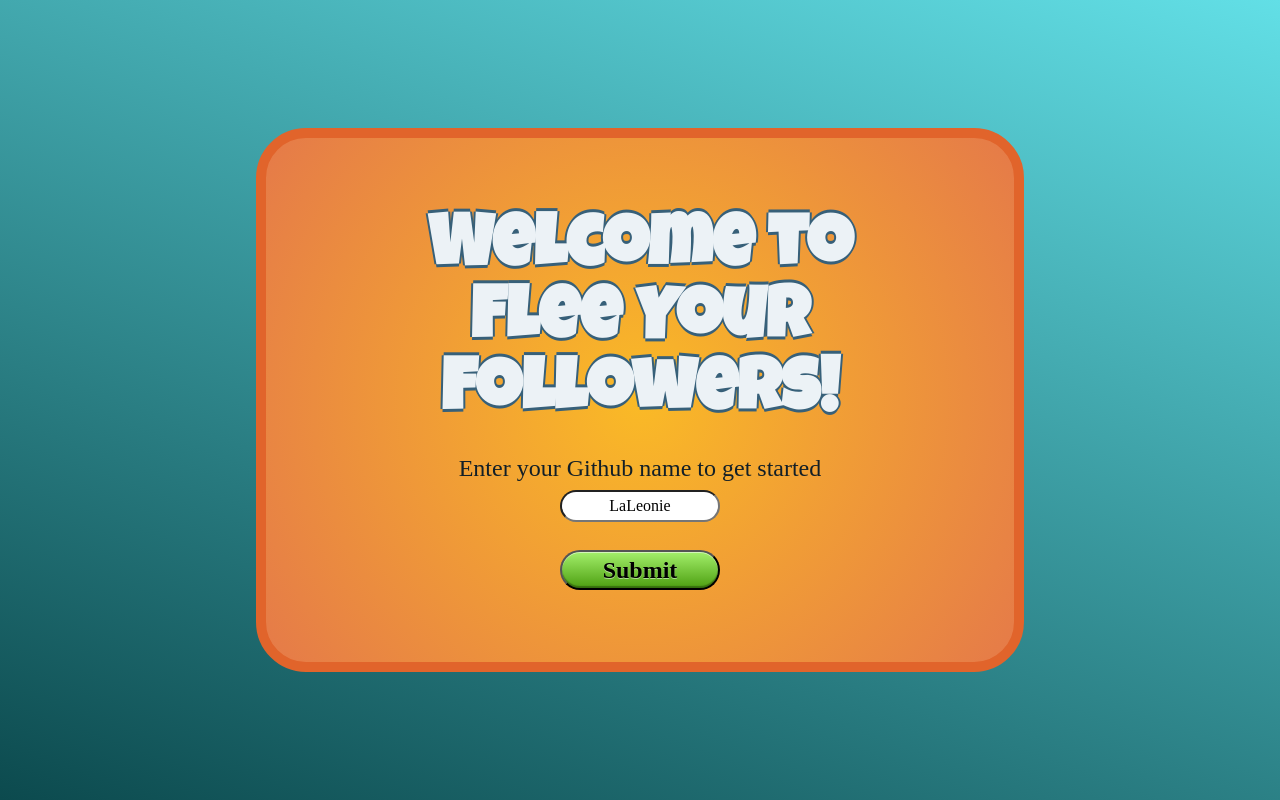
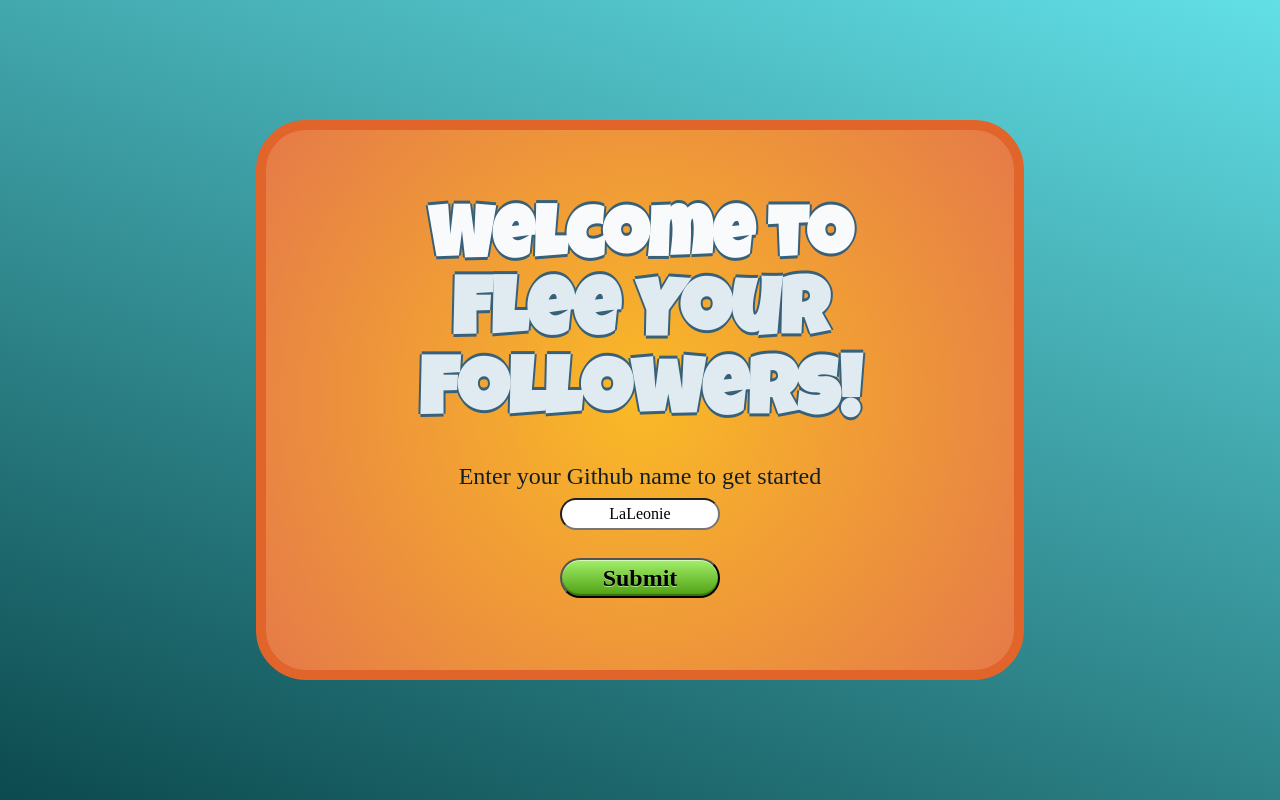
Before and after one commit to fac-17/leonie-jan-app, a React (Create React App) app: page / in a window 1280 px wide. Built offline with nearby package versions, Linux system fonts and the light colour scheme; a web font is replaced by a local one.

Commit message:
Adds variables.js to extract strings into variables

```diff
--- a/src/App.css
+++ b/src/App.css
@@ -16,7 +16,7 @@
   display: flex;
   justify-content: center;
   align-content: center;
-  height: 100vh;
+  min-height: 100vh;
   background-image: linear-gradient(-160deg, #62dfe6, #0c4a4e);
 }
 
@@ -75,3 +75,8 @@
 p {
   font-size: 1.5rem;
 }
+
+.game-name {
+  font-size: 5rem;
+  color: #e0eaf1;
+}
--- a/src/App.js
+++ b/src/App.js
@@ -5,12 +5,17 @@
 import fetchFollowers from "./utils/fetchFollowers";
 import GamePage from "./components/GamePage";
 import FinalPage from "./components/FinalPage";
+import {
+  LandingPageString,
+  GamePageString,
+  FinalPageString
+} from "./utils/variables";
 
 function App() {
   const [name, setName] = React.useState("");
   const [githubObject, setGithubObject] = React.useState(null);
   const [followersData, setFollowersData] = React.useState(null);
-  const [page, setPage] = React.useState("LandingPage");
+  const [page, setPage] = React.useState(LandingPageString);
   const [score, setScore] = React.useState(0);
   const [killer, setKiller] = React.useState("");
 
@@ -32,14 +37,14 @@
 
   return (
     <div className="App">
-      {page === "LandingPage" && (
+      {page === LandingPageString && (
         <LandingPage
           setName={setName}
           githubObject={githubObject}
           setPage={setPage}
         />
       )}
-      {page === "GamePage" && (
+      {page === GamePageString && (
         <GamePage
           setPage={setPage}
           githubObject={githubObject}
@@ -50,7 +55,7 @@
           name={name}
         />
       )}
-      {page === "FinalPage" && (
+      {page === FinalPageString && (
         <FinalPage
           setPage={setPage}
           score={score}
--- a/src/components/FinalPage.js
+++ b/src/components/FinalPage.js
@@ -10,7 +10,9 @@
   }, [score, killer, name]);
   return (
     <main className="FinalPage">
-      <h1>Game Over {name}</h1>
+      <h1>
+        Game Over <span className="game-name">{name}</span>
+      </h1>
       <h2 className="subheader">Your score is: {score} </h2>
       <p>
         You were forced to merge with <span className="killer">{killer}</span>
--- a/src/components/LandingPage.css
+++ b/src/components/LandingPage.css
@@ -20,12 +20,13 @@
 h1 {
   font-family: "Luckiest Guy", cursive;
   font-size: 3rem;
-  color: #ecf2f6;
+  color: #f8fafb;
   text-shadow: -2px 0 #376079, 0 3px #376079, 2px 0 #376079, 0 -3px #376079;
 }
 
 .game-name {
-  font-size: 4.5rem;
+  font-size: 5rem;
+  color: #e0eaf1;
 }
 
 form {
--- a/src/components/PlayingField.js
+++ b/src/components/PlayingField.js
@@ -3,6 +3,7 @@
 import Player from "./Player";
 import Follower from "./Follower";
 import animateFollower from "../utils/animateFollower";
+import { FinalPageString } from "../utils/variables";
 
 const PlayingField = ({
   githubObject,
@@ -19,10 +20,9 @@
   const [coords, setCoords] = React.useState([width / 2, height / 2]);
   const randomInt = max => Math.floor(Math.random() * max);
 
-
   React.useEffect(() => {
     setFollowers(
-      followersData.map((follower,i) => {
+      followersData.map((follower, i) => {
         return {
           img: follower.avatar_url,
           name: follower.login,
@@ -31,8 +31,8 @@
           dx: randomInt(10) - 5,
           dy: randomInt(10) - 5,
           visible: false,
-          dangerous:false,
-          timer: i*25,
+          dangerous: false,
+          timer: i * 25,
           playerCoords: coords
         };
       })
@@ -40,7 +40,10 @@
     const keyHandler = event => {
       if (event.key === "ArrowUp") {
         setCoords(c => {
-          const changed=[c[0], Math.min(Math.max(c[1] - speed,0),height-mobSize)];
+          const changed = [
+            c[0],
+            Math.min(Math.max(c[1] - speed, 0), height - mobSize)
+          ];
 
           setFollowers(followers =>
             followers.map(follower => ({ ...follower, playerCoords: changed }))
@@ -50,7 +53,10 @@
       }
       if (event.key === "ArrowDown") {
         setCoords(c => {
-          const changed=[c[0],  Math.min(Math.max(c[1] + speed,0),height-mobSize)];
+          const changed = [
+            c[0],
+            Math.min(Math.max(c[1] + speed, 0), height - mobSize)
+          ];
           setFollowers(followers =>
             followers.map(follower => ({ ...follower, playerCoords: changed }))
           );
@@ -59,7 +65,10 @@
       }
       if (event.key === "ArrowLeft") {
         setCoords(c => {
-          const changed=[ Math.min(Math.max(c[0] - speed,0),width-mobSize), c[1]];
+          const changed = [
+            Math.min(Math.max(c[0] - speed, 0), width - mobSize),
+            c[1]
+          ];
           setFollowers(followers =>
             followers.map(follower => ({ ...follower, playerCoords: changed }))
           );
@@ -68,7 +77,10 @@
       }
       if (event.key === "ArrowRight") {
         setCoords(c => {
-          const changed=[ Math.min(Math.max(c[0] + speed,0),width-mobSize), c[1]];
+          const changed = [
+            Math.min(Math.max(c[0] + speed, 0), width - mobSize),
+            c[1]
+          ];
           setFollowers(followers =>
             followers.map(follower => ({ ...follower, playerCoords: changed }))
           );
@@ -77,31 +89,30 @@
       }
     };
     window.addEventListener("keydown", keyHandler);
-    return ()=>window.removeEventListener("keydown",keyHandler)
-  },[followersData]);
-  React.useEffect(()=>{
-    let interval=0;
+    return () => window.removeEventListener("keydown", keyHandler);
+  }, [followersData]);
+  React.useEffect(() => {
+    let interval = 0;
     interval = setInterval(() => {
       setScore(score => score + 1);
-      setFollowers( followers => {
-        return followers.map((follower,i) => {
+      setFollowers(followers => {
+        return followers.map((follower, i) => {
           const [animatedFollower, collision] = animateFollower(
             follower,
             width,
             height,
-            mobSize,
+            mobSize
           );
           if (collision) {
             setKiller(animatedFollower.name);
-            setPage("FinalPage");
+            setPage(FinalPageString);
           }
           return animatedFollower;
         });
       });
     }, 50);
-    return ()=>clearInterval(interval);
-  },[followersData, githubObject])
-
+    return () => clearInterval(interval);
+  }, [followersData, githubObject]);
 
   return (
     <div className="playing-field" style={{ width, height }}>
--- /dev/null
+++ b/src/utils/variables.js
@@ -0,0 +1,5 @@
+const LandingPageString = "LandingPage";
+const GamePageString = "GamePage";
+const FinalPageString = "FinalPage";
+
+export { LandingPageString, GamePageString, FinalPageString };
```
Also changed, not shown: 1 other file (tests, documents, lock files or other folders).
